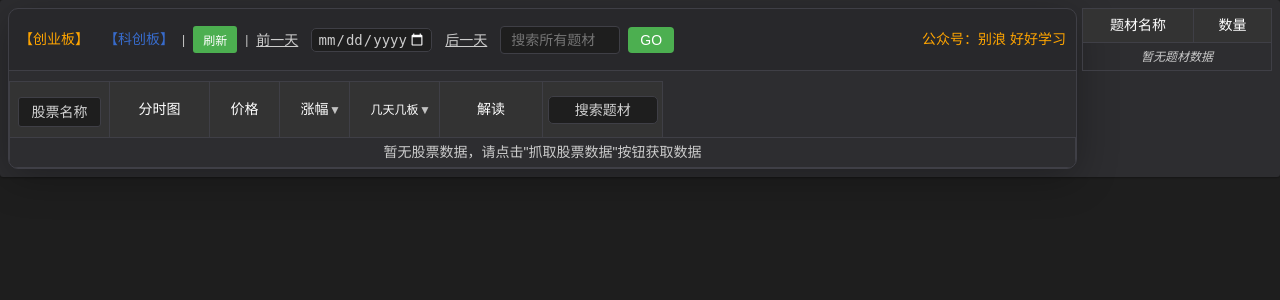
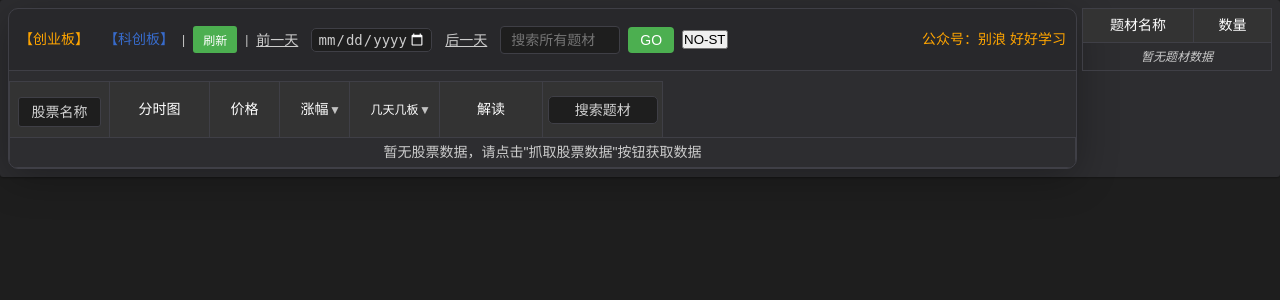
Before and after one commit to b2522/hot_tdx, a Flask app: page / in a window 1280 px wide. Shown: the top 300 px of the page. Run offline with Flask 3, Linux system fonts and the light colour scheme; data that the repository does not hold is empty.

Commit message:
Update index.html

```diff
--- a/templates/index.html
+++ b/templates/index.html
@@ -46,6 +46,7 @@
                     <div class="plate-search-container-inline">
                         <input type="text" id="plateSearchInput" placeholder="搜索所有题材" class="plate-search-input-inline">
                         <button onclick="searchPlate()" class="plate-search-button-inline">GO</button>
+                        <button id="noStButton" onclick="toggleNoStFilter()" class="no-st-button" type="button">NO-ST</button>
                     </div>
                     <div style="margin-left: auto; color: orange !important; font-size: 14px;">
                         公众号：别浪 好好学习
```
